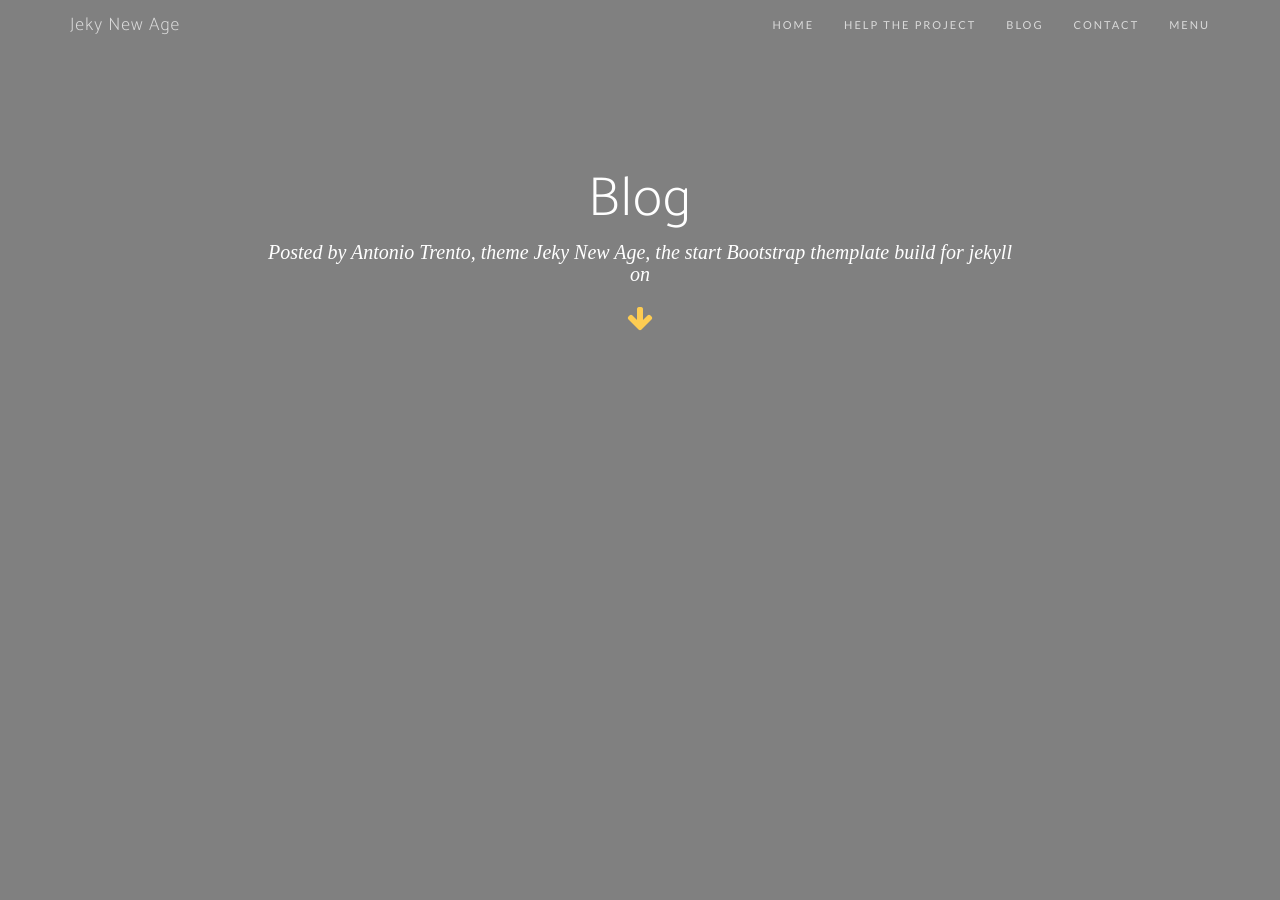
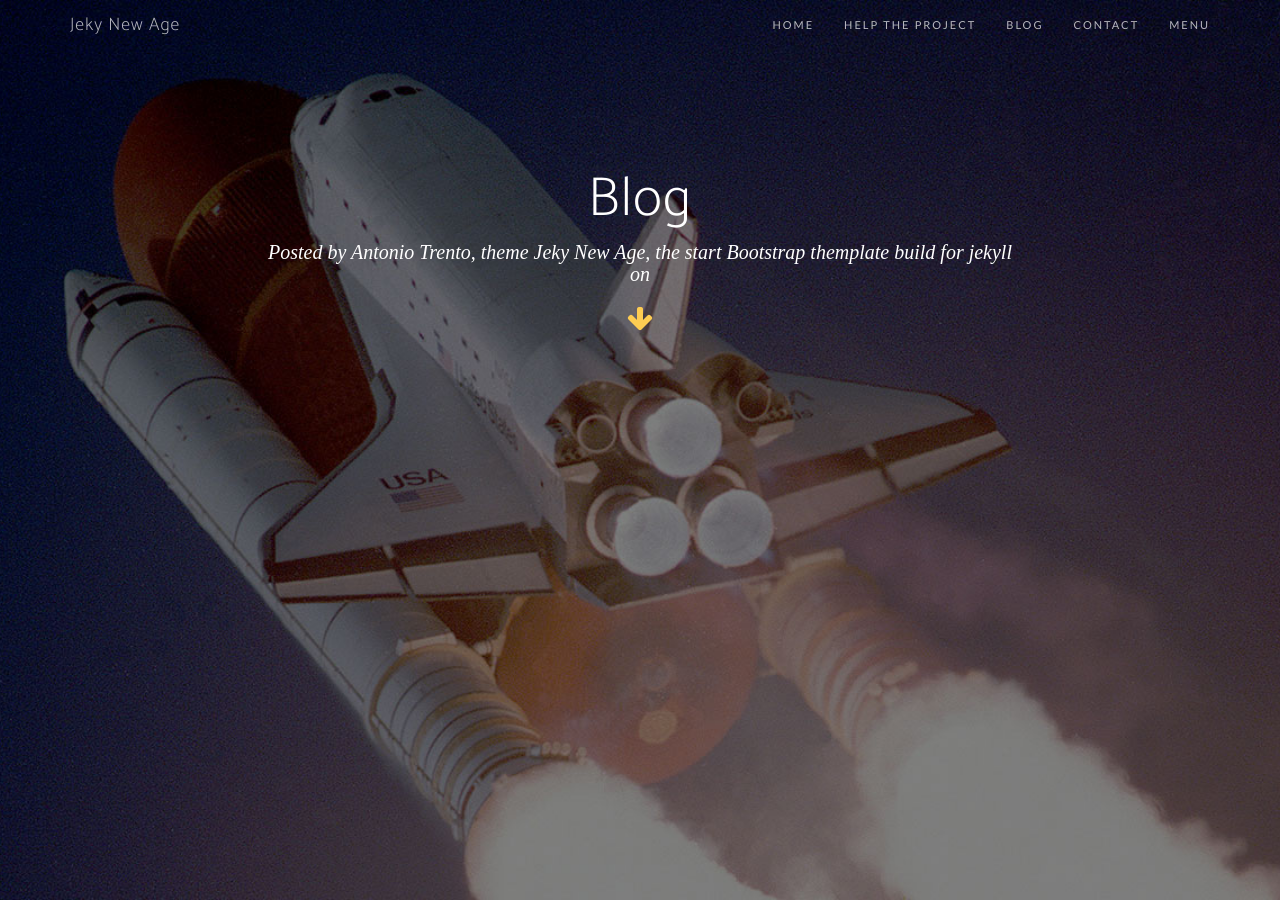
Before and after one commit to charazn/jekyllthemes_newage, a Jekyll site: the page built from blog.html, in a window 1280 px wide and 900 px high. Built offline with Jekyll 4.4.1, drawn with Linux system fonts in a browser that asks for light colours; nearby versions of some CDN libraries; some web fonts are replaced; comment, search, counter and statistics services are not loaded.

```diff
--- a/_config.yml
+++ b/_config.yml
@@ -3,7 +3,7 @@ title: Antonio Trento, theme Jeky New Age, the start Bootstrap themplate build f
 email:
 description: A jekyll template for landing pages, portfolio and blogging
 
-baseurl: "jekyllthemes_newage" # the subpath of your site, e.g. /blog/ (If you use organization leave empty)
+baseurl: "/jekyllthemes_newage" # the subpath of your site, e.g. /blog/ (If you use organization leave empty)
 url: "https://charazn.github.io" # the base hostname & protocol for your site
 
 #Google Ad Words Data from scripts code (using Google responsive options) and ad client
```
